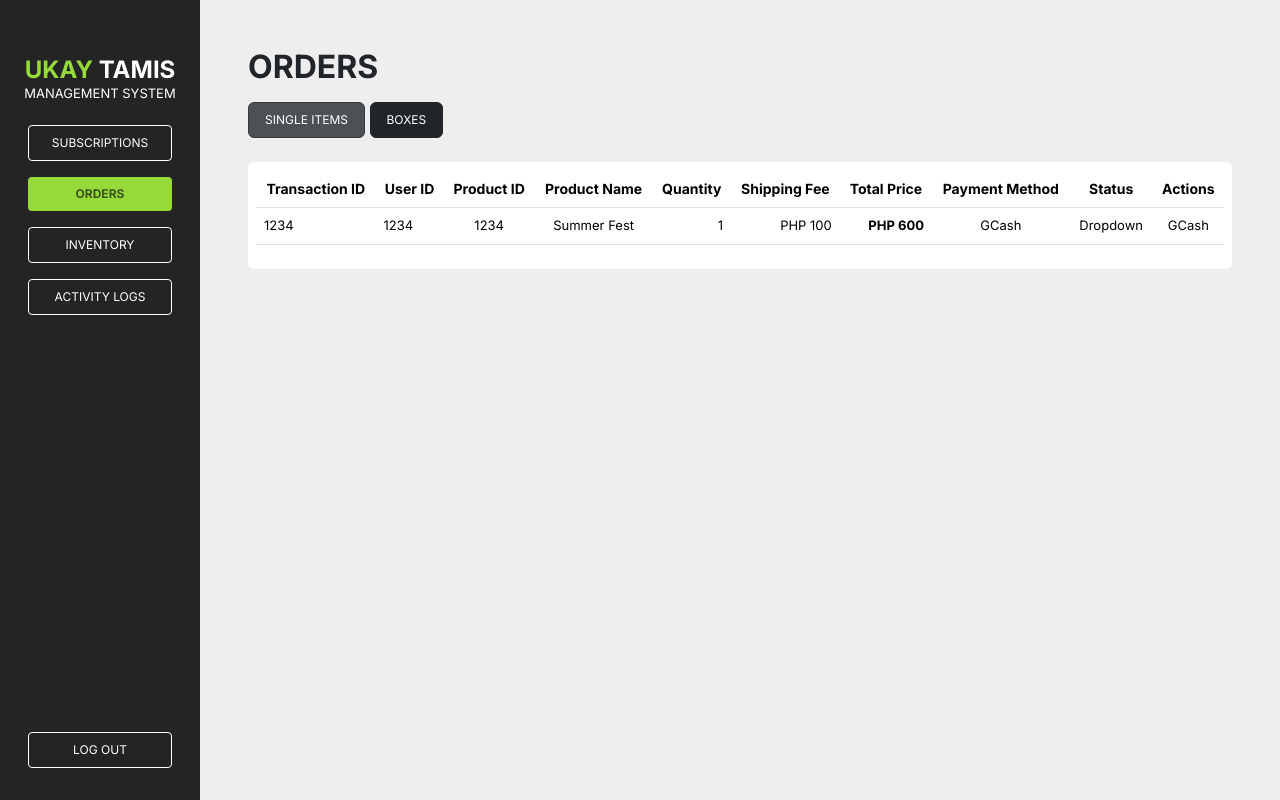
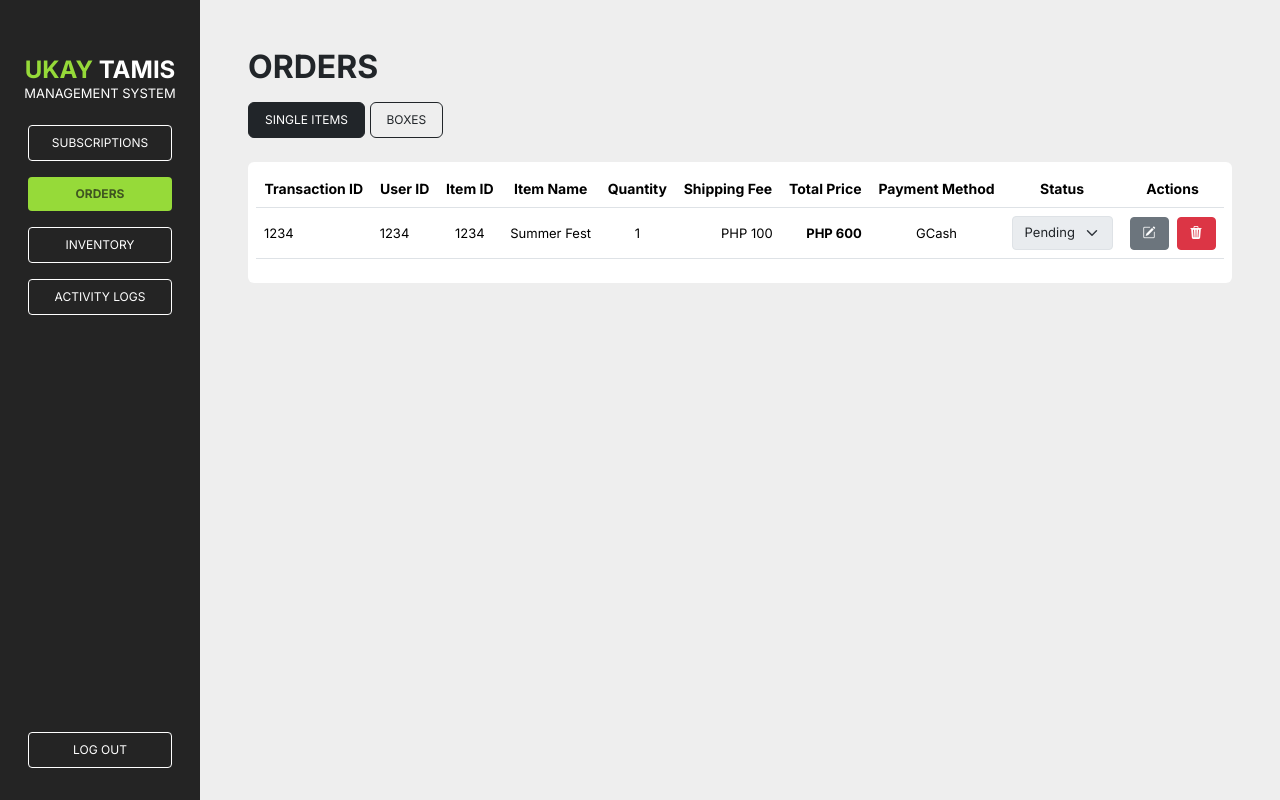
Before and after one commit to msn02/Ukay-Tamis-Management-System, a PHP site: page /orders.php in a window 1280 px wide. Run offline with PHP 8.4, Linux system fonts and the light colour scheme.

Commit message:
style: modified buttons, added dropdown

```diff
--- a/css/main.css
+++ b/css/main.css
@@ -9,12 +9,48 @@ body p {
     font-weight: 900;
 }
 
+button:focus, input:focus {
+    outline: none;
+    box-shadow: none;
+}
+
+.center_align {
+    display: flex;
+    align-items: center;
+    justify-content: center;
+}
+
 .dark_bg {
     background: #242424;
 }
 
+.form_option select:focus {
+    outline: none;
+    box-shadow: none;
+    font-size: 13px;
+}
+
+.form_option option, .form_option select {
+    font-size: 13px;
+}
+
+.gray_btn button, .gray_btn button:hover {
+    font-size: 13px;
+}
+
+.green_btn button, .green_btn button:hover {
+    background: #96DA39;
+	color: #3F5520;
+    font-weight: 600;
+    font-size: 13px;
+}
+
 .green_highlight {
     color: #96DA39;
+}
+
+.green_highlight2 {
+    color: #3F5520;
 }
 
 .light_bg {
--- a/pages/orders.php
+++ b/pages/orders.php
@@ -17,10 +17,10 @@
             <!-- options -->
             <form class="" action="">
                 <input type="radio" class="btn-check rounded-1" name="record_option" id="items" autocomplete="off" checked>
-                <label class="btn btn-dark px-3 py-2" for="items">SINGLE ITEMS</label>
+                <label class="btn btn-outline-dark px-3 py-2" for="items">SINGLE ITEMS</label>
 
                 <input type="radio" class="btn-check rounded-1" name="record_option" id="box" autocomplete="off">
-                <label class="btn btn-dark px-3 py-2" for="box">BOXES</label>
+                <label class="btn btn-outline-dark px-3 py-2" for="box">BOXES</label>
 
                 <!-- <button class="px-4 py-2 btn btn-secondary border rounded-1" onclick="">SUBSCRIPTION</button> -->
             </form>
@@ -33,28 +33,45 @@
                     <tr class="table_head">
                         <th scope="col">Transaction ID</th>
                         <th scope="col">User ID</th>
-                        <th scope="col">Product ID</th>
-                        <th scope="col">Product Name</th>
+                        <th scope="col">Item ID</th>
+                        <th scope="col">Item Name</th>
                         <th scope="col">Quantity</th>
                         <th scope="col">Shipping Fee</th>
                         <th scope="col">Total Price</th>
                         <th scope="col">Payment Method</th>
-                        <th scope="col">Status</th>
+                        <th scope="col-1">Status</th>
                         <th scope="col">Actions</th>
                     </tr>
                 </thead>
                 <tbody>
-                    <tr class="table_body">
+                    <tr class="table_body align-middle">
                         <td scope="row" class="text-start">1234</td>
                         <td class="text-start">1234</td>
                         <td class="text-center">1234</td>
                         <td class="text-center">Summer Fest</td>
-                        <td class="text-end">1</td>
+                        <td class="text-center">1</td>
                         <td class="text-end">PHP 100</td>
                         <td class="text-end fw-bold">PHP 600</td>
                         <td class="text-center">GCash</td>
-                        <td class="text-center">Dropdown</td>
-                        <td class="text-center">GCash</td>
+                        <!-- status -->
+                        <td class="text-center hstack gap-2 d-flex justify-content-center">
+                            <form class="form_option">
+                                <select id="status" class="form-select rounded-1" disabled>
+                                    <option selected>Pending</option>
+                                    <option value="1">Packed</option>
+                                    <option value="2">Shipped</option>
+                                </select>
+                            </form>
+                        </td>
+                        <!-- actions -->
+                        <td class="text-center">
+                            <div class="m-0 p-0 hstack gap-2 d-flex justify-content-center gray_btn">
+                                <!-- edit order status -->
+                                <button id="edit_button" class="btn btn-secondary rounded-1"><i class="bi bi-pencil-square"></i></button>
+                                <!-- delete order -->
+                                <button class="btn btn-danger rounded-1"><i class="bi bi-trash3-fill"></i></button>
+                            </div>
+                        </td>
                     </tr>
                 </tbody>
             </table>
```
